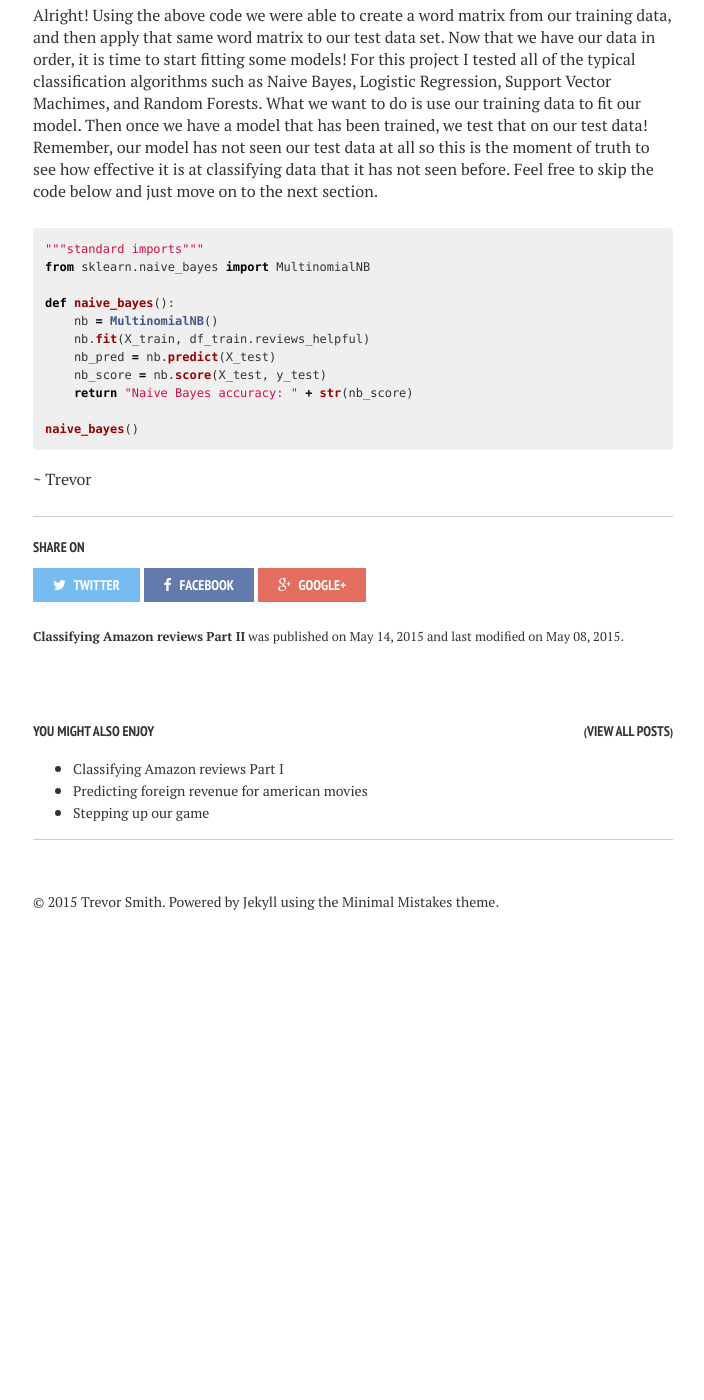
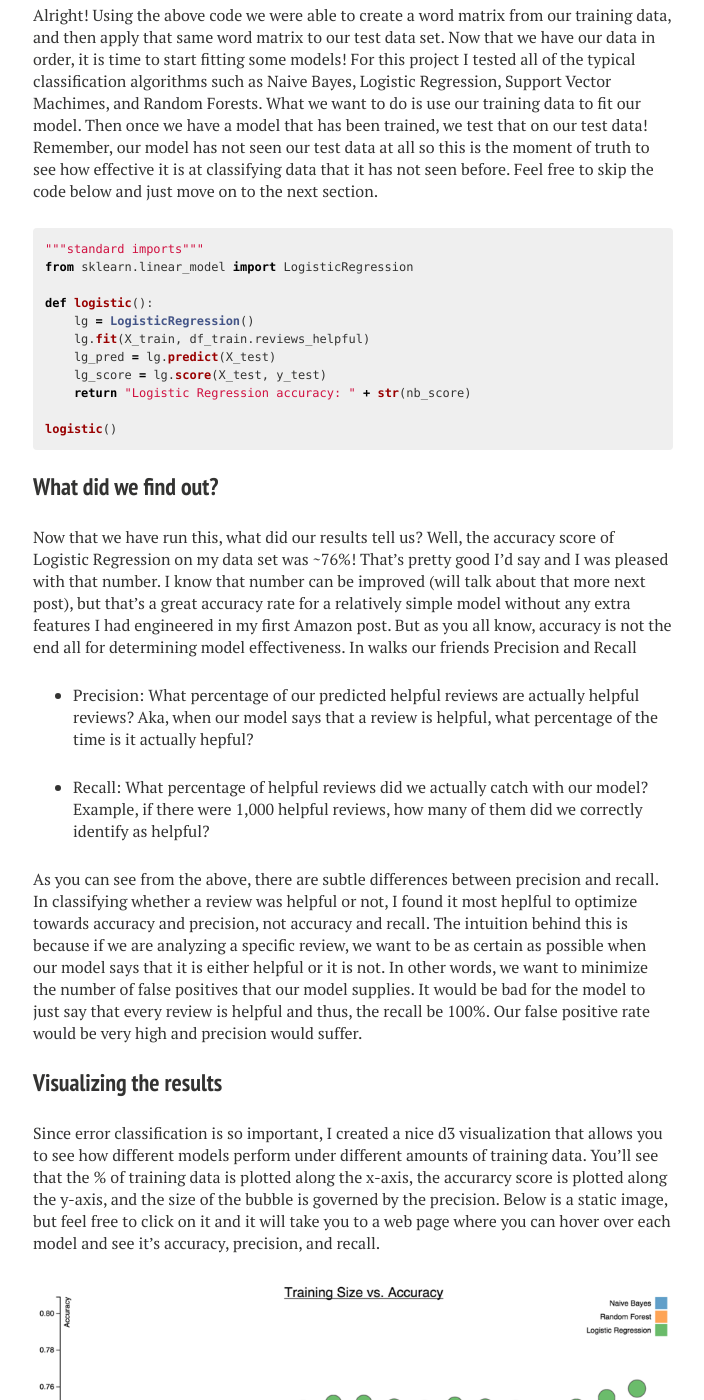
Before and after one commit to trevor-smith/trevor-smith.github.io, a Jekyll site: the page built from _posts/2015-05-14-amazon-review-classification.md, in a window 1280 px wide and 1400 px high, scrolled down 1766 px. Shown: the whole window, without its empty margins (287-991 px from the left). Built offline with Jekyll 4.4.1, drawn with Linux system fonts in a browser that asks for light colours; nearby versions of some CDN libraries; before the commit the page ends 2726 px from its top, so only the background shows below that.

Commit message:
added in static image

```diff
--- a/_posts/2015-05-14-amazon-review-classification.md
+++ b/_posts/2015-05-14-amazon-review-classification.md
@@ -49,20 +49,36 @@ Alright!  Using the above code we were able to create a word matrix from our tra
 
 {% highlight python %}
 """standard imports"""
-from sklearn.naive_bayes import MultinomialNB
+from sklearn.linear_model import LogisticRegression
 
-def naive_bayes():
-    nb = MultinomialNB()
-    nb.fit(X_train, df_train.reviews_helpful)
-    nb_pred = nb.predict(X_test)
-    nb_score = nb.score(X_test, y_test)
-    return "Naive Bayes accuracy: " + str(nb_score)
+def logistic():
+    lg = LogisticRegression()
+    lg.fit(X_train, df_train.reviews_helpful)
+    lg_pred = lg.predict(X_test)
+    lg_score = lg.score(X_test, y_test)
+    return "Logistic Regression accuracy: " + str(nb_score)
 
-naive_bayes()
+logistic()
 {% endhighlight %}
 
+### What did we find out?
+
+Now that we have run this, what did our results tell us?  Well, the accuracy score of Logistic Regression on my data set was ~76%!  That's pretty good I'd say and I was pleased with that number.  I know that number can be improved (will talk about that more next post), but that's a great accuracy rate for a relatively simple model without any extra features I had engineered in my first Amazon post.  But as you all know, accuracy is not the end all for determining model effectiveness.  In walks our friends Precision and Recall
+
+- Precision: What percentage of our predicted helpful reviews are actually helpful reviews?  Aka, when our model says that a review is helpful, what percentage of the time is it actually hepful?
+
+- Recall:  What percentage of helpful reviews did we actually catch with our model?  Example, if there were 1,000 helpful reviews, how many of them did we correctly identify as helpful?
+
+As you can see from the above, there are subtle differences between precision and recall.  In classifying whether a review was helpful or not, I found it most heplful to optimize towards accuracy and precision, not accuracy and recall.  The intuition behind this is because if we are analyzing a specific review, we want to be as certain as possible when our model says that it is either helpful or it is not.  In other words, we want to minimize the number of false positives that our model supplies.  It would be bad for the model to just say that every review is helpful and thus, the recall be 100%.  Our false positive rate would be very high and precision would suffer.
+
+### Visualizing the results
+
+Since error classification is so important, I created a nice d3 visualization that allows you to see how different models perform under different amounts of training data.  You'll see that the % of training data is plotted along the x-axis, the accurarcy score is plotted along the y-axis, and the size of the bubble is governed by the precision.  Below is a static image, but feel free to click on it and it will take you to a web page where you can hover over each model and see it's accuracy, precision, and recall.
 
 
+<figure>
+  <a href="/images/amazon_model_scatter.png"><img style="display:block; margin: 0 auto;" src="/images/amazon_model_scatter.png"></a>
+</figure>
 
 ~ Trevor
 
```
Also changed, not shown: images/amazon_model_scatter.png (added).
